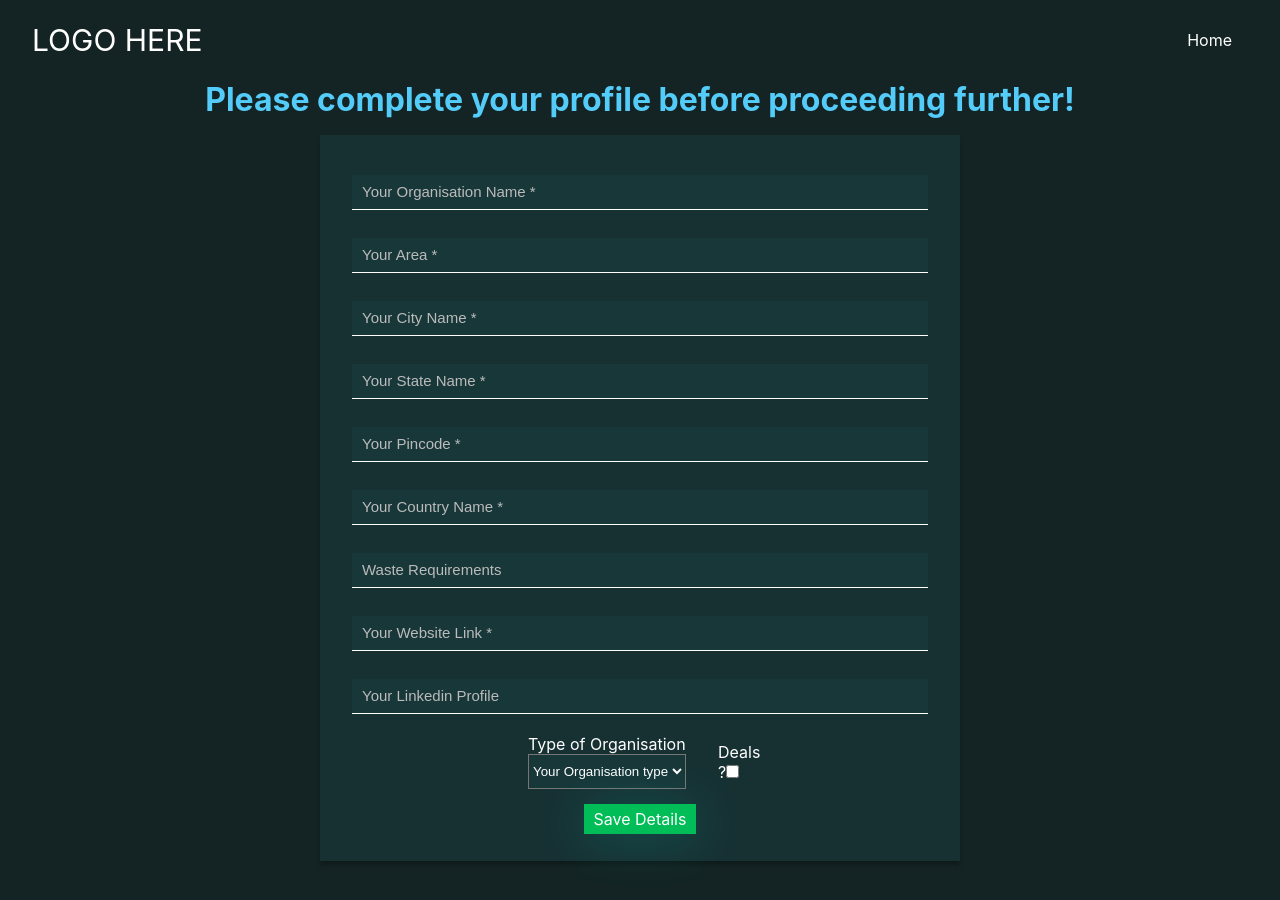
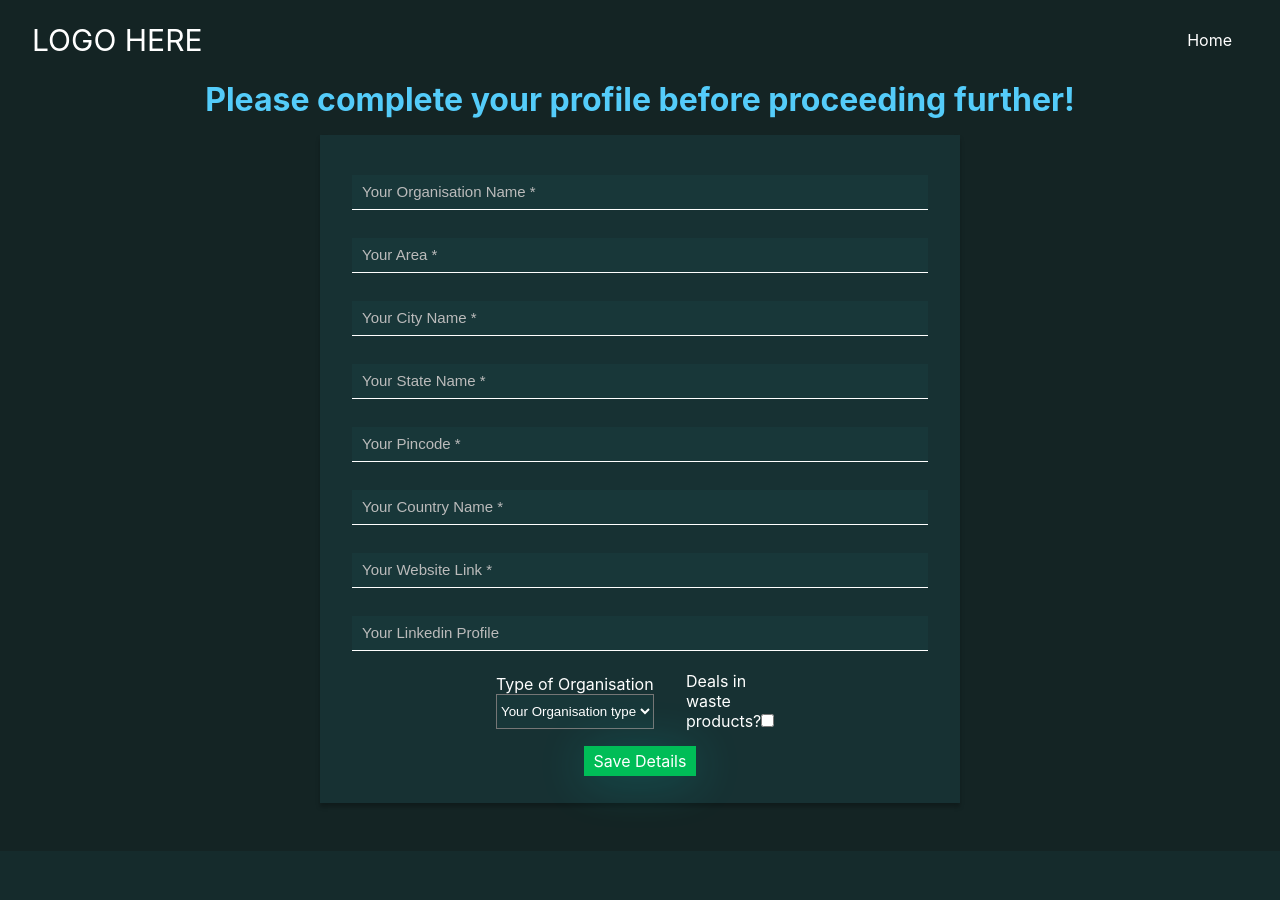
Before and after one commit to gdscnitp/Carbonops, a Next.js app: page /profile-org-form in a window 1280 px wide. Shown: the top 900 px of the page. After the commit the page ends 851 px from the top, so only its background shows below. Built offline with nearby package versions, Linux system fonts and the light colour scheme.

Commit message:
deals in waste checkbox made functional

```diff
--- a/src/components/verificationForms/OrgForm.module.css
+++ b/src/components/verificationForms/OrgForm.module.css
@@ -21,7 +21,7 @@
   }
 
   .formOrg form .typesDeals{
-      width: 40%;
+      width: 50%;
       color: white;
       display: flex;
       align-items: center;
--- a/src/components/verificationForms/VerifyOrg.js
+++ b/src/components/verificationForms/VerifyOrg.js
@@ -1,11 +1,12 @@
-import React,{useState} from 'react'
+import React, { useState } from "react";
 import styles from "./OrgForm.module.css";
 
 export default function VerifyOrg() {
+  const [dealsBool, setDealsBool] = useState(false);
 
-    const [ orgProfValues, setOrgProfValues] = useState({
-        organisationName:"",
-        typeOfOrganisation:"",
+  const [orgProfValues, setOrgProfValues] = useState({
+    organisationName: "",
+    typeOfOrganisation: "",
     areaName: "",
     cityName: "",
     stateName: "",
@@ -19,22 +20,28 @@ export default function VerifyOrg() {
   const handleChange = (e) => {
     const { name, value } = e.target;
     setOrgProfValues({
-          ... orgProfValues,
+      ...orgProfValues,
       [name]: value,
     });
   };
 
   const handleSubmit = (event) => {
     event.preventDefault();
-        console.log( orgProfValues)
-
+    console.log(orgProfValues);
   };
-
 
   return (
     <div>
       <div className={styles.formBody}>
-      <h1 style={{color:"#54CCFA" , textAlign:"center" , marginBottom:"1rem"}}>Please complete your profile before proceeding further!</h1>
+        <h1
+          style={{
+            color: "#54CCFA",
+            textAlign: "center",
+            marginBottom: "1rem",
+          }}
+        >
+          Please complete your profile before proceeding further!
+        </h1>
         <div className={styles.formOrg}>
           <form>
             <input
@@ -43,7 +50,7 @@ export default function VerifyOrg() {
               placeholder="Your Organisation Name *"
               id="organisationName"
               name="organisationName"
-              value={ orgProfValues.organisationName}
+              value={orgProfValues.organisationName}
               onChange={handleChange}
               required
               autoComplete="off"
@@ -55,7 +62,7 @@ export default function VerifyOrg() {
               placeholder="Your Area *"
               id="areaName"
               name="areaName"
-              value={ orgProfValues.areaName}
+              value={orgProfValues.areaName}
               onChange={handleChange}
               required
               autoComplete="off"
@@ -67,7 +74,7 @@ export default function VerifyOrg() {
               placeholder="Your City Name *"
               id="cityName"
               name="cityName"
-              value={ orgProfValues.cityName}
+              value={orgProfValues.cityName}
               onChange={handleChange}
               required
               autoComplete="off"
@@ -79,7 +86,7 @@ export default function VerifyOrg() {
               placeholder="Your State Name *"
               id="stateName"
               name="stateName"
-              value={ orgProfValues.stateName}
+              value={orgProfValues.stateName}
               onChange={handleChange}
               required
               autoComplete="off"
@@ -91,7 +98,7 @@ export default function VerifyOrg() {
               placeholder="Your Pincode *"
               id="pincode"
               name="pincode"
-              value={ orgProfValues.pincode}
+              value={orgProfValues.pincode}
               onChange={handleChange}
               required
               autoComplete="off"
@@ -103,7 +110,7 @@ export default function VerifyOrg() {
               placeholder="Your Country Name *"
               id="countryName"
               name="countryName"
-              value={ orgProfValues.countryName}
+              value={orgProfValues.countryName}
               onChange={handleChange}
               required
               autoComplete="off"
@@ -112,23 +119,11 @@ export default function VerifyOrg() {
 
             <input
               className={`${styles.input} `}
-              type="text"
-              placeholder="Waste Requirements"
-              id="wasteRequirements"
-              name="wasteRequirements"
-              value={ orgProfValues.wasteRequirements}
-              onChange={handleChange}
-              required
-              autoComplete="off"
-            />
-            <br />
-            <input
-              className={`${styles.input} `}
               type="url"
               placeholder="Your Website Link *"
               id="websiteLink"
               name="websiteLink"
-              value={ orgProfValues.websiteLink}
+              value={orgProfValues.websiteLink}
               onChange={handleChange}
               required
               autoComplete="off"
@@ -148,7 +143,6 @@ export default function VerifyOrg() {
             <br />
 
             <div className={styles.typesDeals}>
-
               <label className={styles.eventType} htmlFor="eventType">
                 Type of Organisation <br />
                 <select
@@ -169,14 +163,41 @@ export default function VerifyOrg() {
               </label>
               <br />
 
-              <label htmlFor="deals"> Deals ?
-                  <input type="checkbox" />
+              <label htmlFor="deals">
+                Deals in waste products?
+                <input
+                  id="deals"
+                  type="checkbox"
+                  value={dealsBool}
+                  onClick={() => {
+                    setDealsBool(!dealsBool);
+                  }}
+                />
               </label>
               <br />
               <br />
             </div>
 
             <br />
+
+            {dealsBool ? (
+              <>
+                <input
+                  className={`${styles.input} `}
+                  type="text"
+                  placeholder="Waste Requirements"
+                  id="wasteRequirements"
+                  name="wasteRequirements"
+                  value={orgProfValues.wasteRequirements}
+                  onChange={handleChange}
+                  required
+                  autoComplete="off"
+                />
+                <br />
+              </>
+            ) : (
+              ""
+            )}
 
             <div className={styles.button}>
               <a onClick={handleSubmit}> Save Details</a>
@@ -185,5 +206,5 @@ export default function VerifyOrg() {
         </div>
       </div>
     </div>
-    )
+  );
 }
```
Lines whose indentation alone changed are shown as unchanged.
